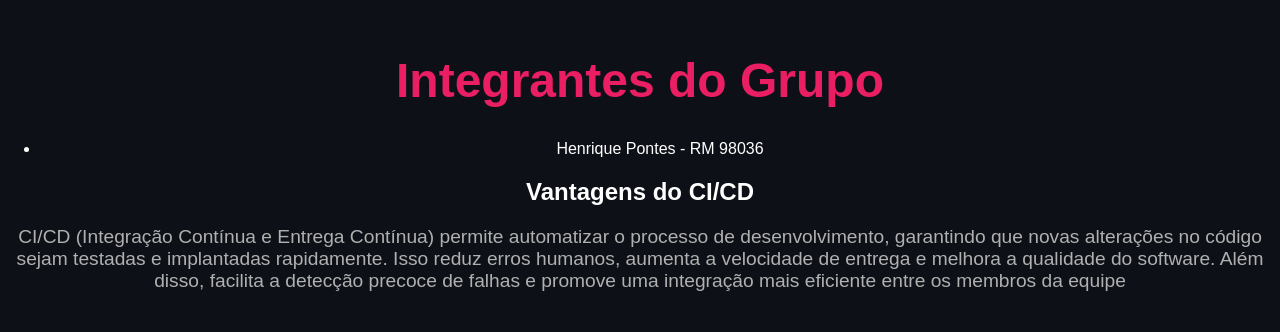
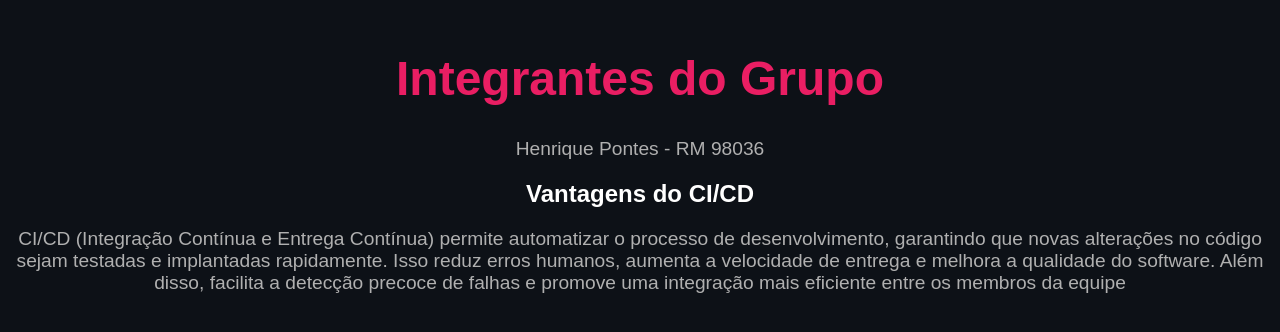
Before and after one commit to Pontessxx/cp3-cicd, a plain HTML site: page index.html in a window 1280 px wide. Shown: the part 234-566 px from the top of the page. Drawn offline with Linux system fonts and the light colour scheme.

Commit message:
teste alert

```diff
--- a/index.html
+++ b/index.html
@@ -35,9 +35,9 @@
     <div class="container">
         <h1>Integrantes do Grupo</h1>
 
-        <ul>
-            <li>Henrique Pontes - RM 98036</li>
-        </ul>
+
+            <p>Henrique Pontes - RM 98036</p>
+
 
         <h2>Vantagens do CI/CD</h2>
 
```
